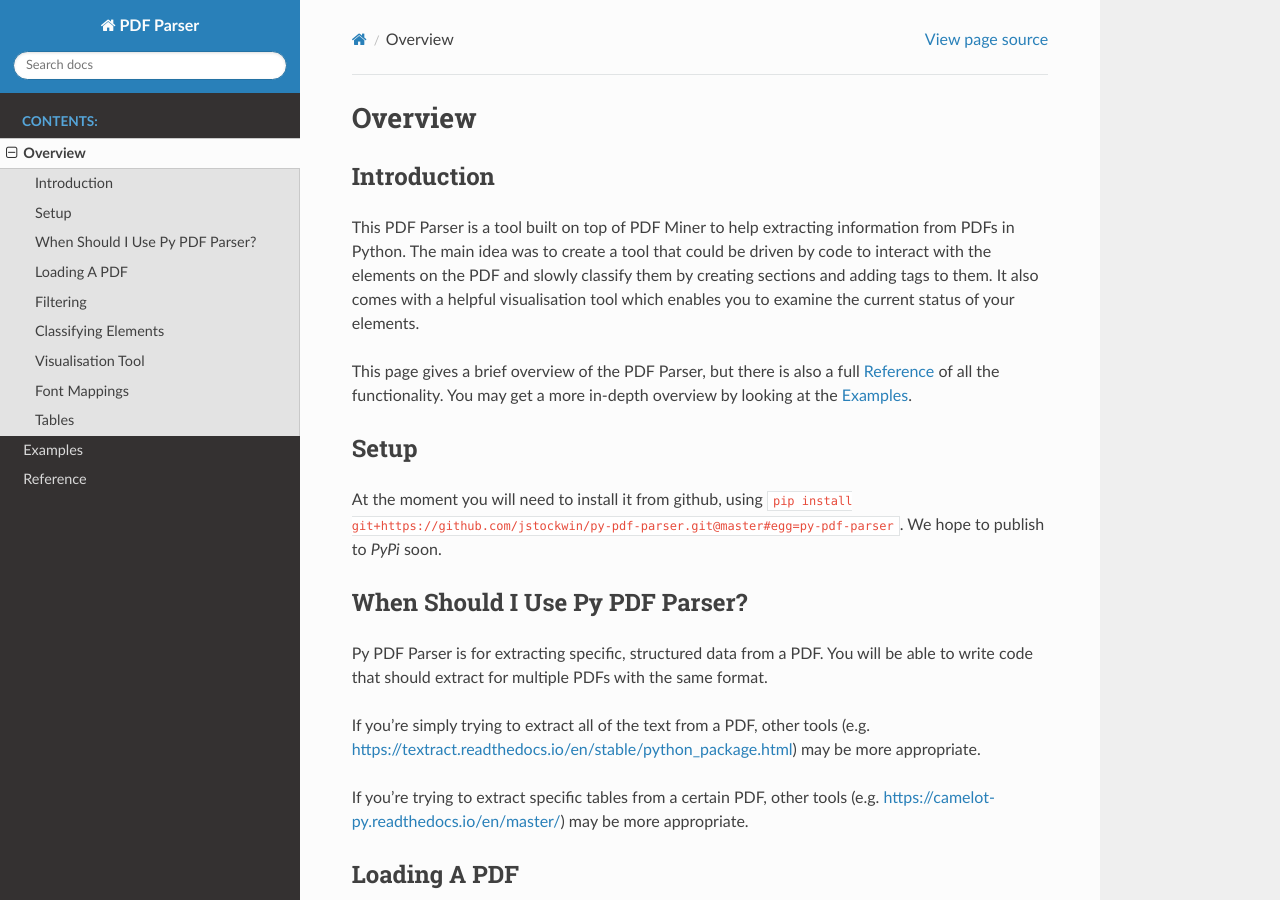
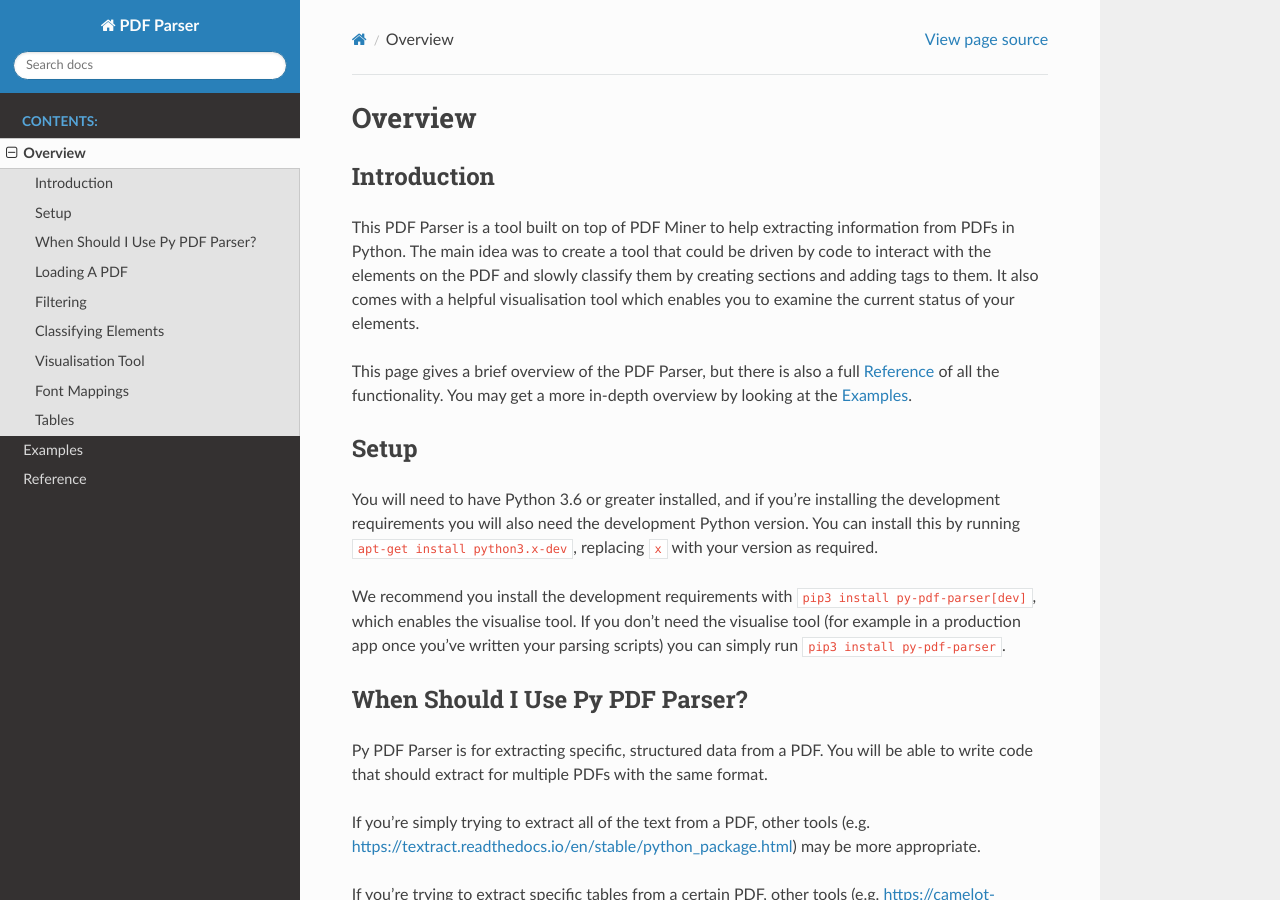
Before and after one commit to jstockwin/py-pdf-parser, a Sphinx documentation site: the page built from docs/source/overview.rst, in a window 1280 px wide and 900 px high. Built offline with Sphinx 7.4.7 and the Read the Docs theme 2.0.0, drawn with Linux system fonts in a browser that asks for light colours.

Commit message:
[docs] Change setup instructions on pip to point to PyPI

```diff
--- a/docs/source/overview.rst
+++ b/docs/source/overview.rst
@@ -11,7 +11,9 @@
 Setup
 -----
 
-At the moment you will need to install it from github, using ``pip install git+https://github.com/jstockwin/py-pdf-parser.git@master#egg=py-pdf-parser``. We hope to publish to `PyPi` soon.
+You will need to have Python 3.6 or greater installed, and if you're installing the development requirements you will also need the development Python version. You can install this by running ``apt-get install python3.x-dev``, replacing ``x`` with your version as required.
+
+We recommend you install the development requirements with ``pip3 install py-pdf-parser[dev]``, which enables the visualise tool. If you don't need the visualise tool (for example in a production app once you've written your parsing scripts) you can simply run ``pip3 install py-pdf-parser``.
 
 When Should I Use Py PDF Parser?
 --------------------------------
```
